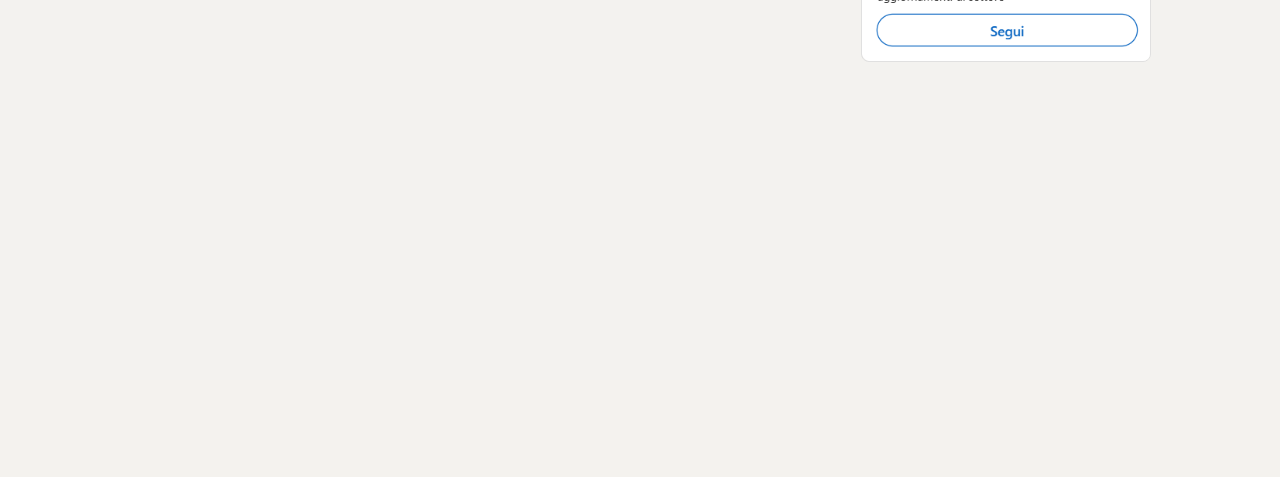
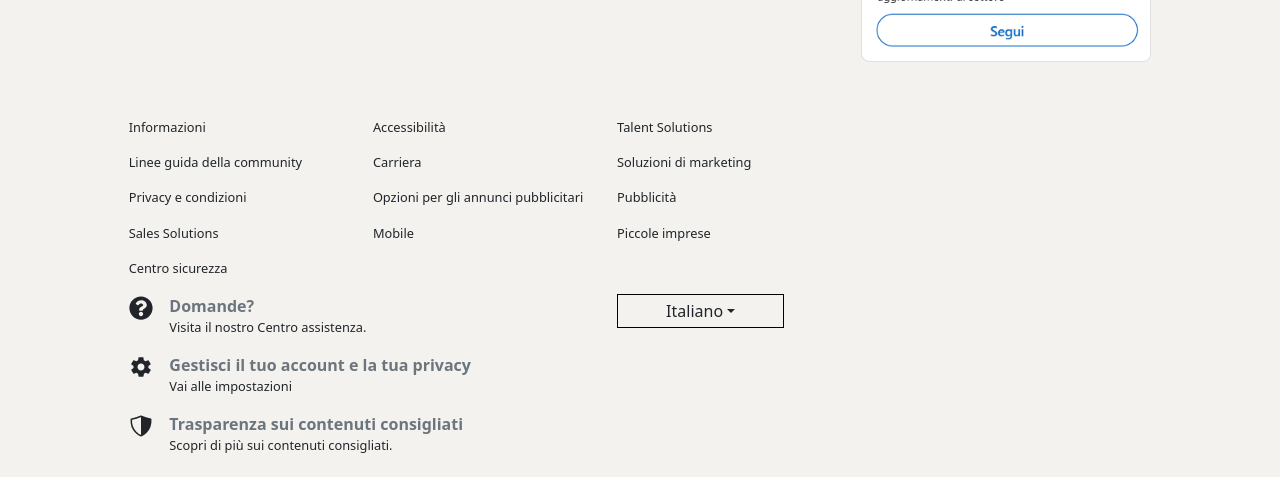
Before and after one commit to GiorgiaFormicola/BW3-TEAM2, a React app in the folder linkedin-clone/: page /experiences in a window 1280 px wide. Shown: the part 475-952 px from the top of the page. Before the commit the page ends 855 px from the top, so only its background shows below. Built offline with nearby package versions, Linux system fonts and the light colour scheme; no server answers; the HTML template or start-up script is replaced by a standard one.

Commit message:
Update ExperiencePage.jsx

```diff
--- a/linkedin-clone/src/components/ExperiencePage.jsx
+++ b/linkedin-clone/src/components/ExperiencePage.jsx
@@ -124,6 +124,11 @@
               </div>
             </Col>
           </Row>
+          <Row>
+            <Col className="offset-1" xs={7}>
+              <MyFooter />
+            </Col>
+          </Row>
         </Container>
       </div>
       {/* MODAL */}
```
